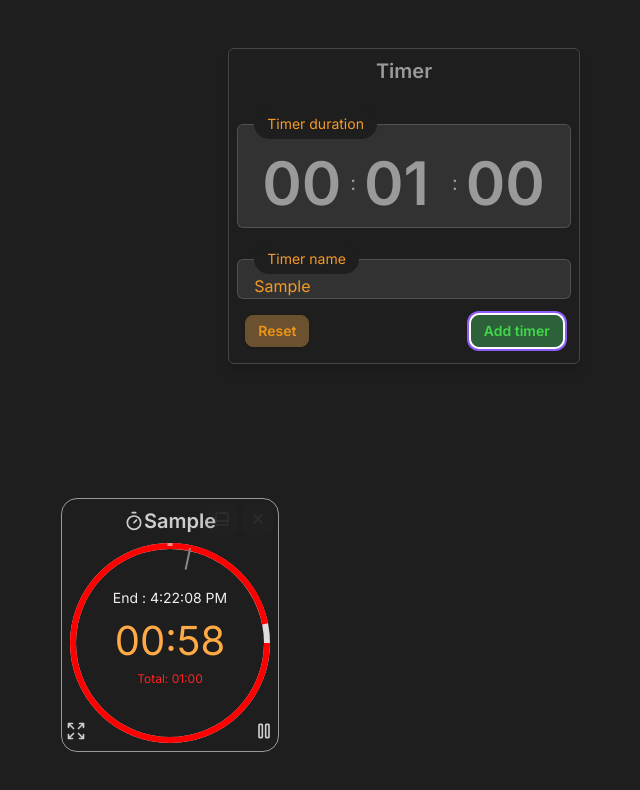
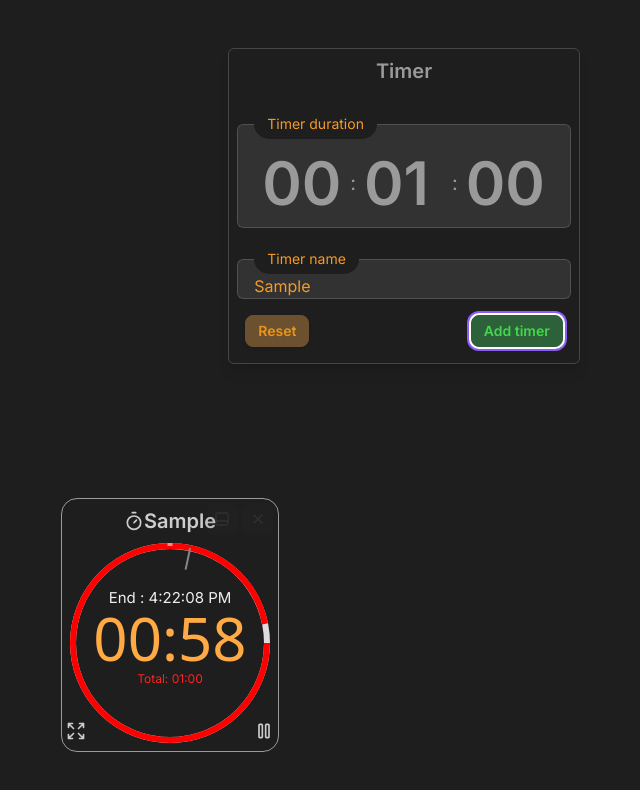
Before and after one commit to poldok57/beginreact-timer, a Next.js app: page / in a window 1280 px wide. Both pictures are taken after typing "Sample" into the empty fields and a click on the button "Add timer". Shown: the top 790 px of the page, without its empty margins (236-876 px from the left). Built offline with nearby package versions, Linux system fonts and the light colour scheme.

Commit message:
manage font et font size

```diff
--- a/src/components/timer/CountdownTimer.tsx
+++ b/src/components/timer/CountdownTimer.tsx
@@ -29,6 +29,9 @@ export const CountdownTimer: React.FC<CountdownTimerProps> = ({
   timeColor = "#fa4",
 }) => {
   const radius = diameter / 2;
+  const fontSizeBig = radius * 0.6;
+  const fontSize1 = radius * 0.15;
+  const fontSize2 = radius * 0.12;
   const normalizedRadius = radius - strokeWidth / 2;
   const circumference = normalizedRadius * 2 * Math.PI;
   const strokeDashoffset =
@@ -85,8 +88,9 @@ export const CountdownTimer: React.FC<CountdownTimerProps> = ({
         y="50%"
         textAnchor="middle"
         dy=".3em"
-        fontSize={radius * 0.4}
+        fontSize={fontSizeBig}
         fill={timeColor}
+        fontFamily="System-ui, Monospace, Arial"
       >
         {/* {remainingTime.toFixed(0)} */}
         {formatDuration(remainingTime)}
@@ -95,7 +99,7 @@ export const CountdownTimer: React.FC<CountdownTimerProps> = ({
         x="50%"
         y="30%"
         textAnchor="middle"
-        fontSize="14px"
+        fontSize={fontSize1}
         fill={textColor}
       >
         {remainingTime > 0 ? "End : " : "Ended : "}
@@ -106,7 +110,7 @@ export const CountdownTimer: React.FC<CountdownTimerProps> = ({
           x="50%"
           y="70%"
           textAnchor="middle"
-          fontSize="12px"
+          fontSize={fontSize2}
           fill={pauseColor}
         >
           timer ({formatDuration(totalDuration)}) elapsed
@@ -117,7 +121,7 @@ export const CountdownTimer: React.FC<CountdownTimerProps> = ({
           x="50%"
           y="70%"
           textAnchor="middle"
-          fontSize="12px"
+          fontSize={fontSize1}
           fill={pauseColor}
         >
           Pause
@@ -128,7 +132,7 @@ export const CountdownTimer: React.FC<CountdownTimerProps> = ({
           x="50%"
           y="70%"
           textAnchor="middle"
-          fontSize="12px"
+          fontSize={fontSize2}
           fill={pauseColor}
         >
           Total: {formatDuration(totalDuration)}
```
